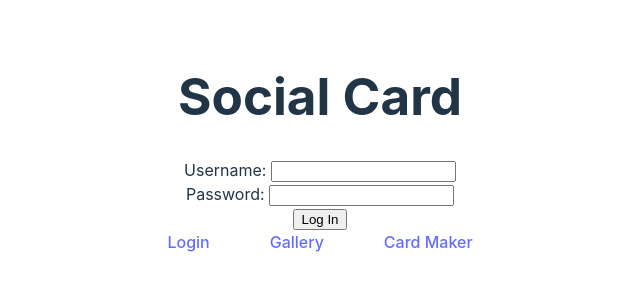
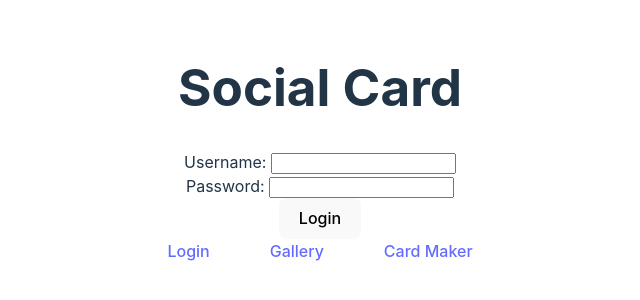
Before and after one commit to Momentum-Team-19/collaborative-project-team-sherlock, a React (Vite) app in the folder socialcards/: page /login in a window 1280 px wide. Shown: the part 256-556 px from the top of the page, without its empty margins (320-960 px from the left). Built offline with nearby package versions, Linux system fonts and the light colour scheme.

Commit message:
fix login bugs

```diff
--- a/socialcards/src/Login.jsx
+++ b/socialcards/src/Login.jsx
@@ -5,7 +5,7 @@
 const Login = ({ setToken }) => {
   const [username, setUsername] = useState("");
   const [password, setPassword] = useState("");
-  const navigate = useNavigate;
+  const navigate = useNavigate();
 
   const handleSubmit = (e) => {
     e.preventDefault();
@@ -56,7 +56,7 @@
           />
         </div>
         <div>
-          <input type='submit' value='Log In' />
+          <button type='submit'>Login</button>
         </div>
       </form>
     </div>
```
